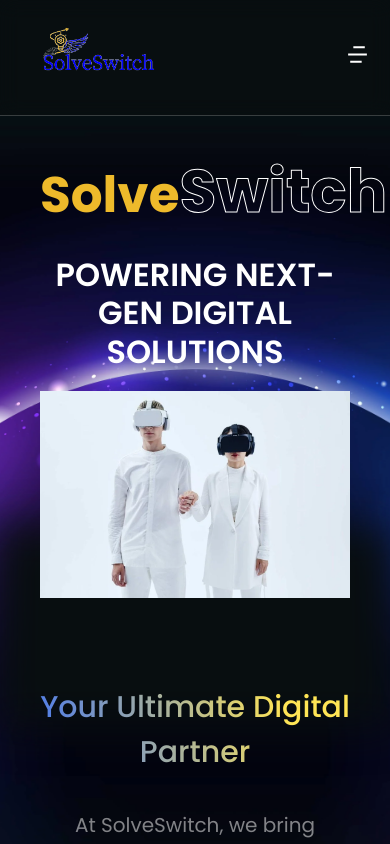
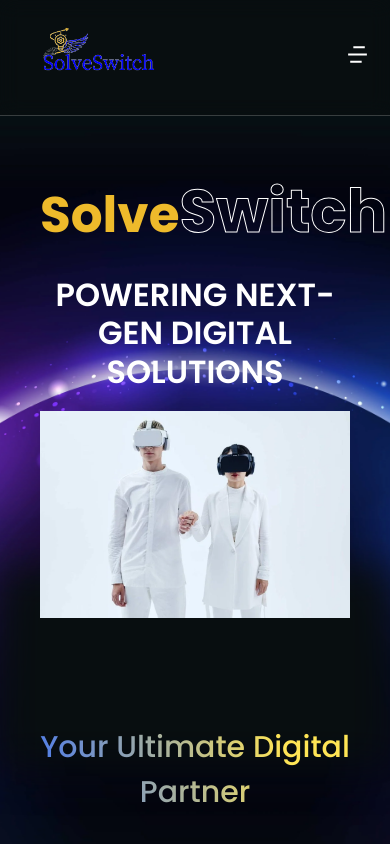
Before and after one commit to IgbeAjaga/solveswitch, a Next.js app: page / in a window 390 px wide. Shown: the top 844 px of the page. Built offline with nearby package versions, Linux system fonts and the light colour scheme.

Commit message:
hero sec

```diff
--- a/styles/global.scss
+++ b/styles/global.scss
@@ -35,8 +35,7 @@
 @media screen and (max-width: 800px) {
   .hero {
     min-height: auto !important; // Ensure full height on mobile
-    padding: 30px 20px !important;
-    gap: 10px; //
+    padding: 50px 20px;
     overflow: visible !important;
     display: flex;
     flex-direction: column;
```
